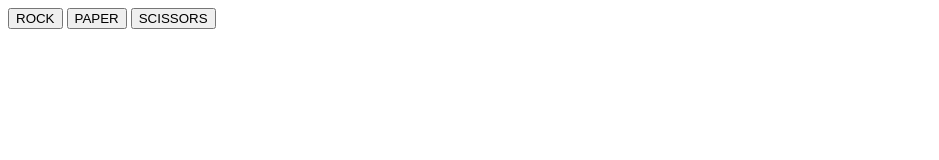
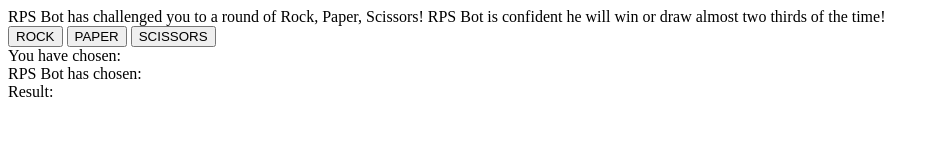
Before and after one commit to MidlifeMechanicus/rock-paper-scissors, a plain HTML site: page index.html in a window 1280 px wide. Shown: the whole page, without its empty margins (0-939 px from the left). Drawn offline with Linux system fonts and the light colour scheme.

Commit message:
Add rough html content and structure

```diff
--- a/index.html
+++ b/index.html
@@ -9,9 +9,24 @@
 </head>
 <body>
     <section>
+        RPS Bot has challenged you to a round of Rock, Paper, Scissors! RPS Bot is confident he will win or draw almost two thirds of the time!
+    </section>
+    <section>
         <button id="rock" type="button">ROCK</button>
         <button id="paper" type="button">PAPER</button>
         <button id="scissors" type="button">SCISSORS</button>
     </section>
+    <section>
+        <section>
+            You have chosen:
+        </section>
+        <section>
+            RPS Bot has chosen:
+        </section>
+        <section>
+            Result:
+
+        </section>
+    </section>
 </body>
 </html>
```
